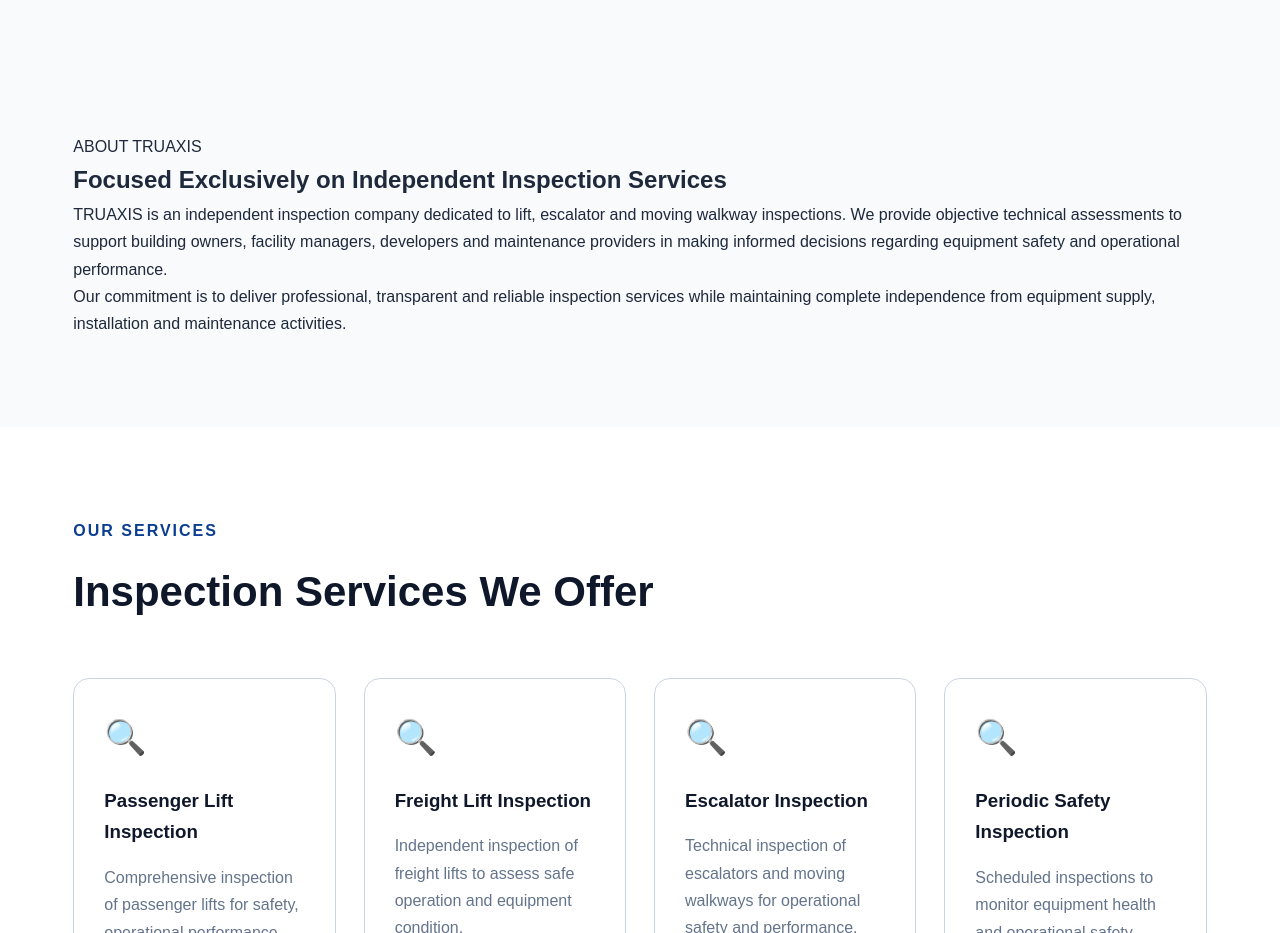
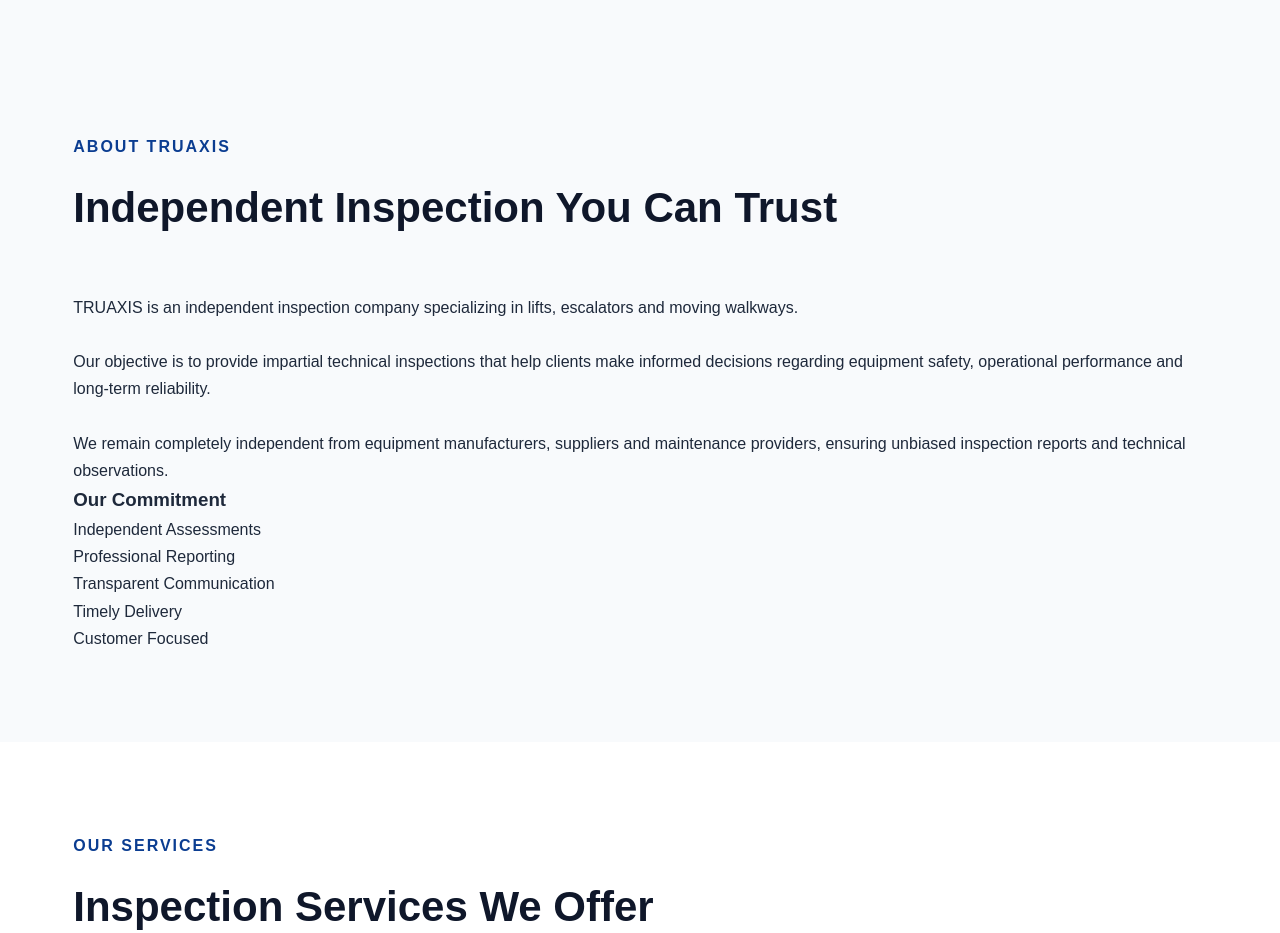
Before and after one commit to pradeepmurthy1992/truaxis-website, a React (Vite) app: page / in a window 1280 px wide. Shown: the part 860-1793 px from the top of the page. Built offline with nearby package versions, Linux system fonts and the light colour scheme.

Commit message:
Update About.jsx

```diff
--- a/src/features/about/About.jsx
+++ b/src/features/about/About.jsx
@@ -3,27 +3,50 @@
 
 function About() {
   return (
-    <section id="about">
+    <section id="about" className="about">
       <Container>
+        <p className="section-tag">ABOUT TRUAXIS</p>
 
-        <p>ABOUT TRUAXIS</p>
+        <h2 className="section-title">
+          Independent Inspection You Can Trust
+        </h2>
 
-        <h2>Focused Exclusively on Independent Inspection Services</h2>
+        <div className="about-grid">
+          <div>
+            <p>
+              TRUAXIS is an independent inspection company specializing in
+              lifts, escalators and moving walkways.
+            </p>
 
-        <p>
-          TRUAXIS is an independent inspection company dedicated to lift,
-          escalator and moving walkway inspections. We provide objective
-          technical assessments to support building owners, facility managers,
-          developers and maintenance providers in making informed decisions
-          regarding equipment safety and operational performance.
-        </p>
+            <br />
 
-        <p>
-          Our commitment is to deliver professional, transparent and reliable
-          inspection services while maintaining complete independence from
-          equipment supply, installation and maintenance activities.
-        </p>
+            <p>
+              Our objective is to provide impartial technical inspections that
+              help clients make informed decisions regarding equipment safety,
+              operational performance and long-term reliability.
+            </p>
 
+            <br />
+
+            <p>
+              We remain completely independent from equipment manufacturers,
+              suppliers and maintenance providers, ensuring unbiased inspection
+              reports and technical observations.
+            </p>
+          </div>
+
+          <div className="about-card">
+            <h3>Our Commitment</h3>
+
+            <ul>
+              <li>Independent Assessments</li>
+              <li>Professional Reporting</li>
+              <li>Transparent Communication</li>
+              <li>Timely Delivery</li>
+              <li>Customer Focused</li>
+            </ul>
+          </div>
+        </div>
       </Container>
     </section>
   );
```
